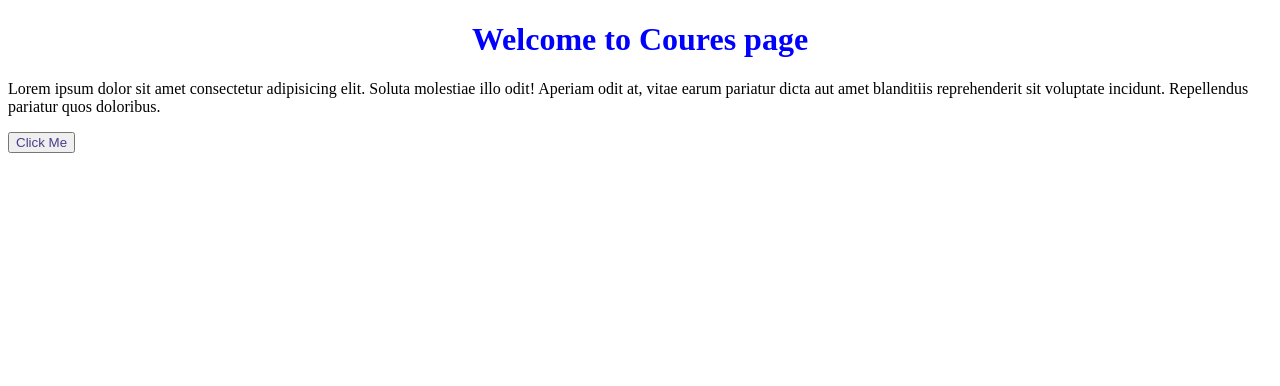
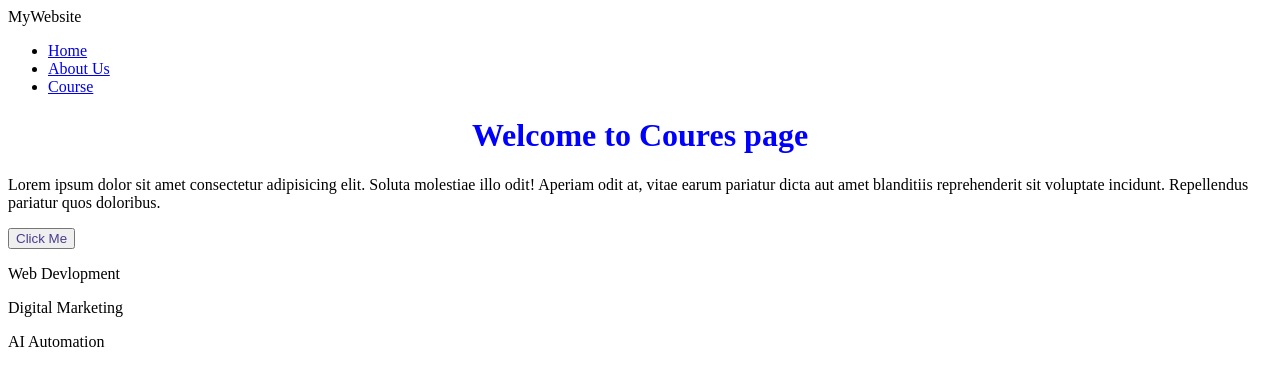
Before and after one commit to ahmedaptech123/Aptech-Git-Prac, a plain HTML site: page course.html in a window 1280 px wide. Drawn offline with Linux system fonts and the light colour scheme.

Commit message:
feature/courses-page

```diff
--- a/course.html
+++ b/course.html
@@ -7,8 +7,27 @@
     <link rel="stylesheet" href="style.css">
 </head>
 <body>
+        <header>
+        <nav class="navbar">
+
+            <div class="logo">MyWebsite</div>
+
+            <ul class="nav-links">
+                <li><a href="index.html">Home</a></li>
+                <li><a href="about.html">About Us</a></li>
+                <li><a href="course.html">Course</a></li>
+            </ul>
+        </nav>
+    </header>
+
     <h1 class="h1">Welcome to Coures page</h1>
     <p class="p">Lorem ipsum dolor sit amet consectetur adipisicing elit. Soluta molestiae illo odit! Aperiam odit at, vitae earum pariatur dicta aut amet blanditiis reprehenderit sit voluptate incidunt. Repellendus pariatur quos doloribus.</p>
     <button class="btn">Click Me</button>
+
+    <p>Web Devlopment</p>
+    <p>Digital Marketing</p>
+    <p>AI Automation</p>
+
+
 </body>
 </html>
```
Also changed, not shown: index.html (+14 -0 lines).
